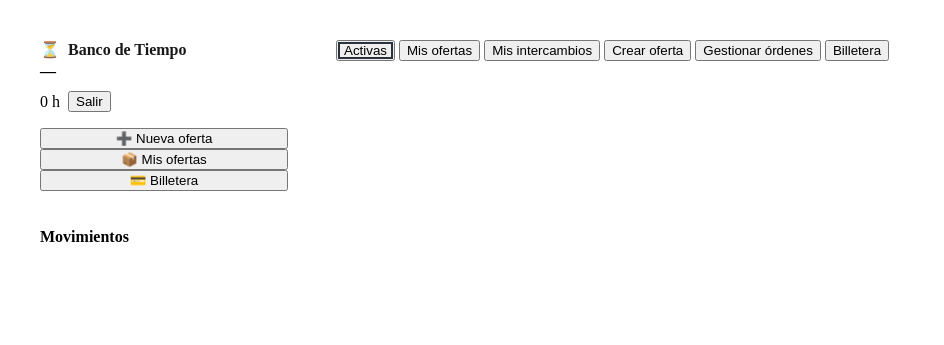
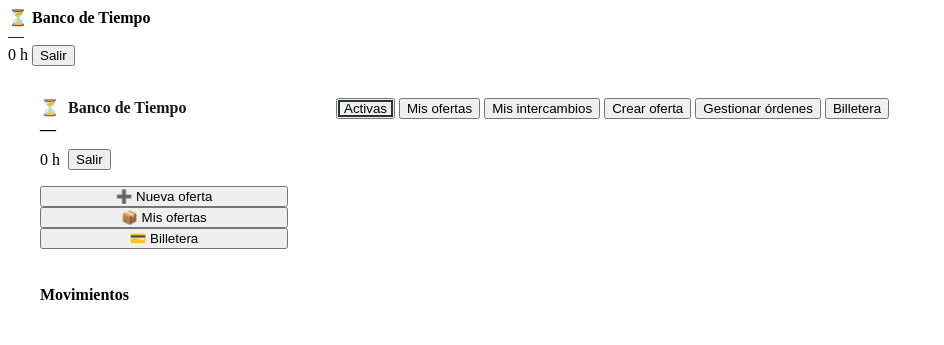
Before and after one commit to JP-673/social-time-bank, a plain HTML site: page docs/dashboard.html in a window 1280 px wide. Shown: the whole page, without its empty margins (0-944 px from the left). Drawn offline with Linux system fonts and the light colour scheme; a script that the page names is missing.

Commit message:
Update dashboard.html

```diff
--- a/docs/dashboard.html
+++ b/docs/dashboard.html
@@ -7,6 +7,27 @@
   <link rel="stylesheet" href="./styles.css">
 </head>
 <body>
+
+  <!-- TOPBAR -->
+  <header class="topbar">
+    <div class="wrap between">
+      <!-- izquierda -->
+      <div class="brand">
+        <span class="logo">⏳</span>
+        <strong>Banco de Tiempo</strong>
+      </div>
+      <!-- derecha -->
+      <div class="userbar">
+        <div class="who">
+          <span id="userName">—</span>
+          <small id="userHood" class="muted"></small>
+        </div>
+        <span class="chip"><span id="hdrBalance">0</span> h</span>
+        <button id="logoutBtn" class="btn ghost" type="button">Salir</button>
+      </div>
+    </div>
+  </header>
+
   <main class="layout">
     <!-- Sidebar -->
     <aside class="sidebar card">
@@ -79,9 +100,9 @@
     </section>
   </main>
 
+  <div id="toast" aria-live="polite"></div>
 
-  <div id="toast" aria-live="polite"></div>
-  <!-- ENTRY POINT del dashboard (ruta RELATIVA dentro de docs) -->
+  <!-- ENTRY POINT del dashboard -->
   <script type="module" src="./src/dashboard.js"></script>
 </body>
 </html>
```
Lines whose indentation alone changed are shown as unchanged.
